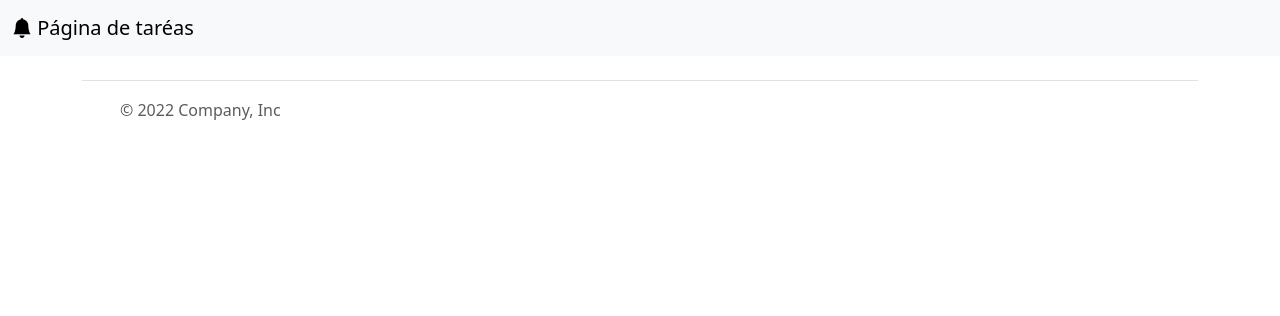
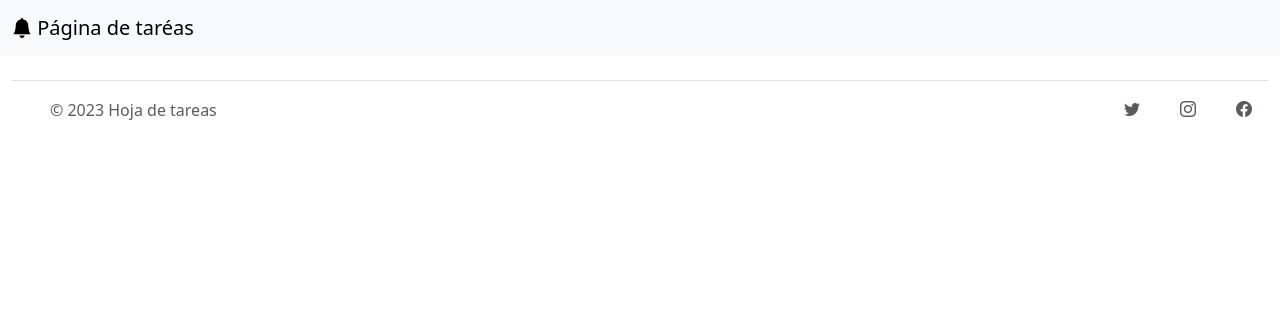
Before and after one commit to aristides1000/php_mysql_CRUD_aristides_03JUN23, a PHP site: page / in a window 1280 px wide. Shown: the top 316 px of the page. Run offline with PHP 8.4, Linux system fonts and the light colour scheme; some libraries are stand-ins or nearby versions.

Commit message:
add footer

```diff
--- /dev/null
+++ b/includes/footer.php
@@ -0,0 +1,25 @@
+</main>
+
+  <footer class="container-fluid">
+    <div class="d-flex flex-wrap justify-content-between align-items-center py-3 my-4 border-top">
+      <div class="col-md-4 d-flex align-items-center">
+        <a href="/" class="mb-3 me-2 mb-md-0 text-muted text-decoration-none lh-1">
+          <svg class="bi" width="30" height="24"><use xlink:href="#bootstrap"></use></svg>
+        </a>
+        <span class="mb-3 mb-md-0 text-muted">© 2023 Hoja de tareas</span>
+      </div>
+
+      <ul class="nav col-md-4 justify-content-end list-unstyled d-flex">
+        <li class="ms-3"><a class="text-muted" href="#"><svg class="bi" width="24" height="24"><i class="bi bi-twitter"></i></svg></a></li>
+        <li class="ms-3"><a class="text-muted" href="#"><svg class="bi" width="24" height="24"><i class="bi bi-instagram"></i></svg></a></li>
+        <li class="mx-3"><a class="text-muted" href="#"><svg class="bi" width="24" height="24"><i class="bi bi-facebook"></i></svg></a></li>
+      </ul>
+    </div>
+  </footer>
+
+  <script src="https://cdn.jsdelivr.net/npm/@popperjs/core@2.11.8/dist/umd/popper.min.js" integrity="sha384-I7E8VVD/ismYTF4hNIPjVp/Zjvgyol6VFvRkX/vR+Vc4jQkC+hVqc2pM8ODewa9r" crossorigin="anonymous"></script>
+  <script src="https://cdn.jsdelivr.net/npm/bootstrap@5.3.0/dist/js/bootstrap.min.js" integrity="sha384-fbbOQedDUMZZ5KreZpsbe1LCZPVmfTnH7ois6mU1QK+m14rQ1l2bGBq41eYeM/fS" crossorigin="anonymous"></script>
+  <script type="module" src="https://unpkg.com/ionicons@7.1.0/dist/ionicons/ionicons.esm.js"></script>
+  <script nomodule src="https://unpkg.com/ionicons@7.1.0/dist/ionicons/ionicons.js"></script>
+</body>
+</html>
--- a/index.php
+++ b/index.php
@@ -2,30 +2,6 @@
   include("includes/header.php");
 ?>
 
-  </main>
-
-  <footer>
-    <div class="container">
-    <footer class="d-flex flex-wrap justify-content-between align-items-center py-3 my-4 border-top">
-      <div class="col-md-4 d-flex align-items-center">
-        <a href="/" class="mb-3 me-2 mb-md-0 text-muted text-decoration-none lh-1">
-          <svg class="bi" width="30" height="24"><use xlink:href="#bootstrap"></use></svg>
-        </a>
-        <span class="mb-3 mb-md-0 text-muted">© 2022 Company, Inc</span>
-      </div>
-
-      <ul class="nav col-md-4 justify-content-end list-unstyled d-flex">
-        <li class="ms-3"><a class="text-muted" href="#"><svg class="bi" width="24" height="24"><use xlink:href="#twitter"></use></svg></a></li>
-        <li class="ms-3"><a class="text-muted" href="#"><svg class="bi" width="24" height="24"><use xlink:href="#instagram"></use></svg></a></li>
-        <li class="ms-3"><a class="text-muted" href="#"><svg class="bi" width="24" height="24"><use xlink:href="#facebook"></use></svg></a></li>
-      </ul>
-    </footer>
-  </div>
-  </footer>
-
-  <script src="https://cdn.jsdelivr.net/npm/@popperjs/core@2.11.8/dist/umd/popper.min.js" integrity="sha384-I7E8VVD/ismYTF4hNIPjVp/Zjvgyol6VFvRkX/vR+Vc4jQkC+hVqc2pM8ODewa9r" crossorigin="anonymous"></script>
-  <script src="https://cdn.jsdelivr.net/npm/bootstrap@5.3.0/dist/js/bootstrap.min.js" integrity="sha384-fbbOQedDUMZZ5KreZpsbe1LCZPVmfTnH7ois6mU1QK+m14rQ1l2bGBq41eYeM/fS" crossorigin="anonymous"></script>
-  <script type="module" src="https://unpkg.com/ionicons@7.1.0/dist/ionicons/ionicons.esm.js"></script>
-  <script nomodule src="https://unpkg.com/ionicons@7.1.0/dist/ionicons/ionicons.js"></script>
-</body>
-</html>
+<?php
+  include("includes/footer.php");
+?>
```
